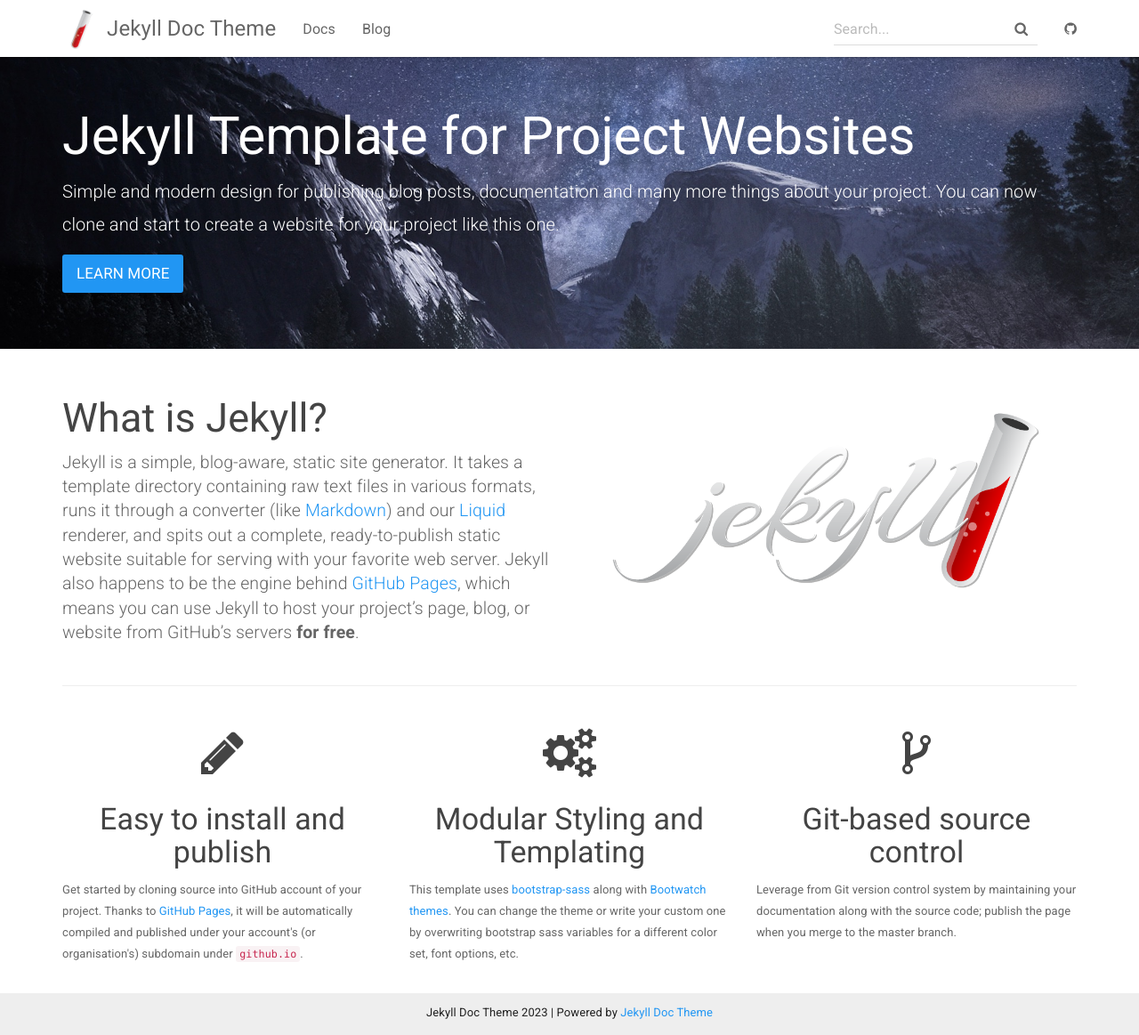
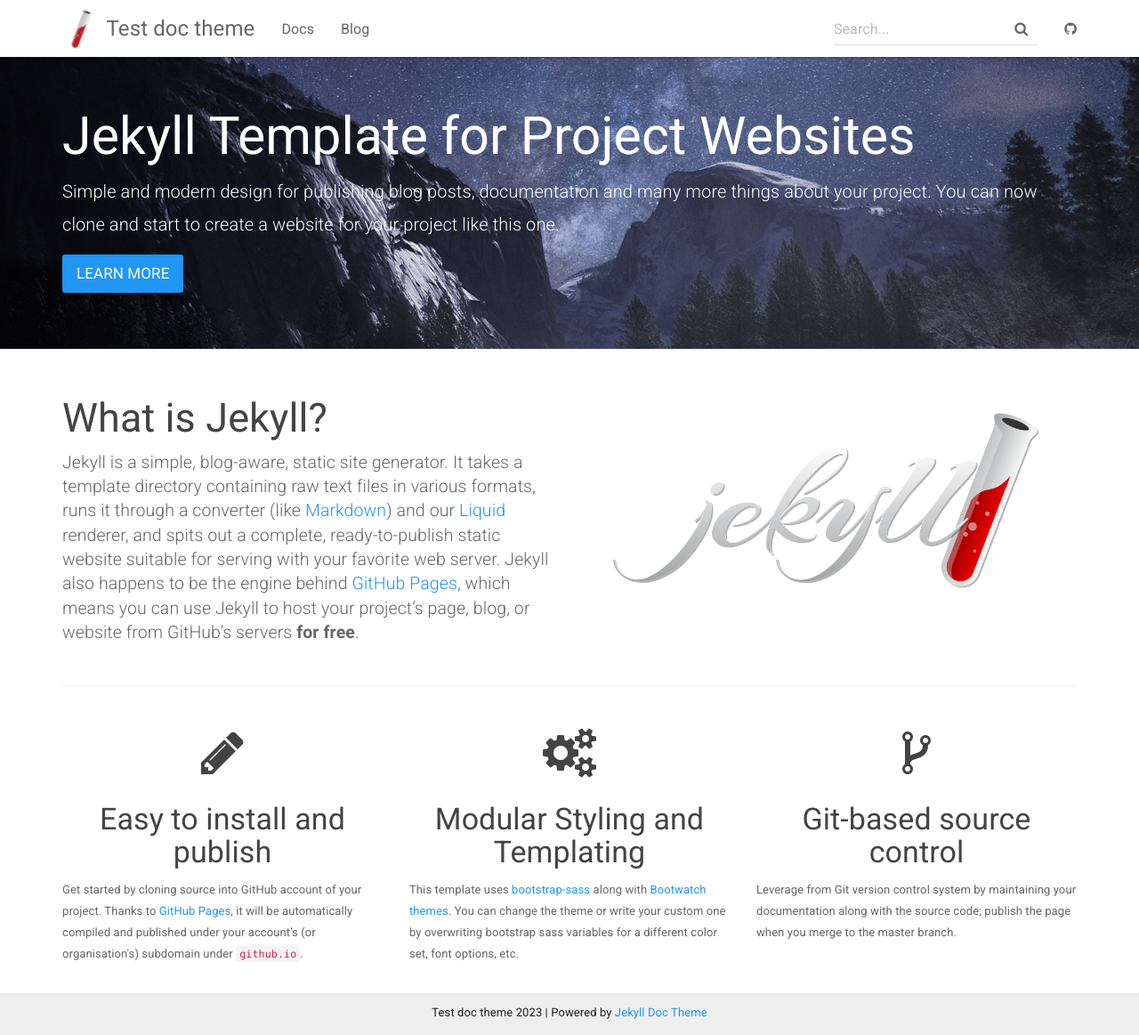
Before and after one commit to aksakalli/jekyll-doc-theme, a Jekyll site: the page built from index.html, in a window 1280 px wide and 1163 px high. Shown: the whole window at 89% size. Built offline with Jekyll 4.4.1, drawn with Linux system fonts in a browser that asks for light colours.

Commit message:
Update _config.yml

```diff
--- a/_config.yml
+++ b/_config.yml
@@ -1,5 +1,5 @@
 # Site settings
-title: Jekyll Doc Theme
+title: Test doc theme
 email: your-email@domain.com
 description: >
   Jekyll Template for Project Websites
@@ -7,9 +7,9 @@
 lang: en-US
 
 baseurl: "/jekyll-doc-theme" # the subpath of your site, e.g. /blog/
-url: https://aksakalli.github.io/jekyll-doc-theme # the base hostname & protocol for your site
-git_address: https://github.com/aksakalli/jekyll-doc-theme
-git_edit_address: https://github.com/aksakalli/jekyll-doc-theme/blob/gh-pages
+url: https://joseph101gh.github.io # the base hostname & protocol for your site
+git_address: https://github.com/joseph101gh/jekyll-doc-theme
+git_edit_address: https://github.com/joseph101gh/jekyll-doc-theme/blob/gh-pages
 
 # theme options from https://bootswatch.com/3/
 # comment out this to use default Bootstrap
```
